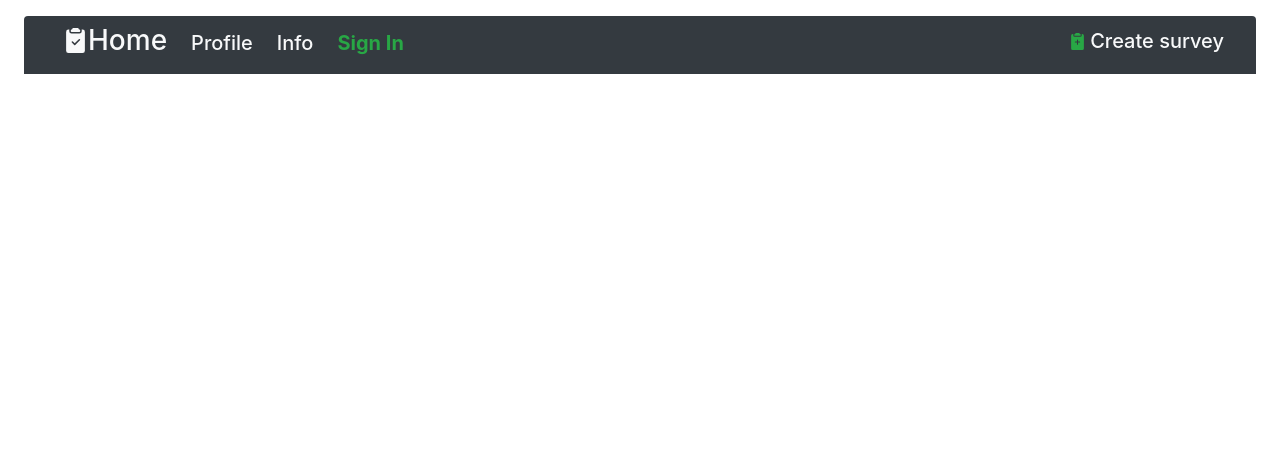
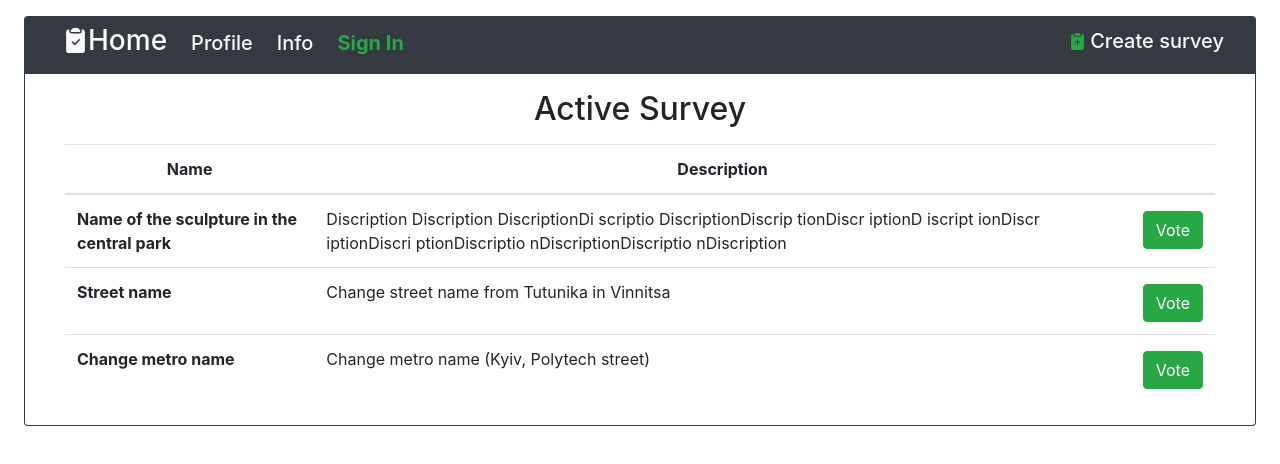
Before and after one commit to ViDjet-Git/Survey-WebSite-React, a JavaScript app: page / in a window 1280 px wide. Shown: the top 464 px of the page. Built offline with nearby package versions, Linux system fonts and the light colour scheme; the HTML template or start-up script is replaced by a standard one.

Commit message:
created Home page

```diff
--- a/src/App.js
+++ b/src/App.js
@@ -1,6 +1,7 @@
 import './App.css';
 import {Routes, Route, Link, BrowserRouter} from "react-router-dom";
 import NavBar from "./navbar/NavBar"
+import Home from "./main-content/Home"
 
 function Empty() {
   return ;
@@ -13,7 +14,7 @@ function App() {
       <Route path="/" element={<NavBar />}></Route>
     </Routes>
     <Routes>
-
+      <Route path="/" element={<Home />}></Route>
     </Routes>
     </BrowserRouter>
   );
--- /dev/null
+++ b/src/main-content/Home.js
@@ -0,0 +1,54 @@
+import Table from 'react-bootstrap/Table'
+import Button from 'react-bootstrap/Button'
+
+function Home() {
+    return(
+        <div class="main-content mx-4 border border-top-0 border-dark rounded-bottom py-2 px-3">
+		    <div class="mx-4">
+			<h2 class="text-center mb-3 mt-2">
+				Active Survey
+			</h2>
+			<Table hover className="fs-xs">
+				<thead>
+					<tr class="text-center">
+      					<th scope="col">Name</th>
+      					<th scope="col">Description</th>
+      					<th scope="col"></th>
+    				</tr>
+				</thead>
+  				<tbody id="main">
+    				<tr>
+      					<th scope="row">Name of the sculpture in the central park</th>
+      					<td>Discription Discription DiscriptionDi scriptio DiscriptionDiscrip tionDiscr iptionD iscript ionDiscr iptionDiscri ptionDiscriptio nDiscriptionDiscriptio nDiscription</td>
+      					<td class="text-center pt-3">
+      						<Button variant="success" className="mx-0" onclick="location.href='vote.php'">
+      							Vote
+      						</Button>
+      					</td>
+    				</tr>
+    				<tr>
+      					<th scope="row">Street name</th>
+      					<td>Change street name from Tutunika in Vinnitsa</td>
+      					<td class="text-center pt-3">
+      						<Button variant="success" class="mx-0" onclick="location.href='vote.php'">
+      							Vote
+      						</Button>
+      					</td>
+    				</tr>
+    				<tr>
+      					<th scope="row">Change metro name</th>
+      					<td>Change metro name (Kyiv, Polytech street)</td>
+      					<td class="text-center pt-3">
+      						<Button variant="success" class="mx-0" onclick="location.href='vote.php'">
+      							Vote
+      						</Button>
+      					</td>
+    				</tr>
+  				</tbody>
+			</Table>
+		    </div>
+	    </div>
+    )
+}
+
+export default Home;
```
